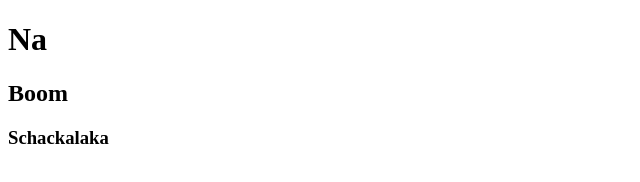
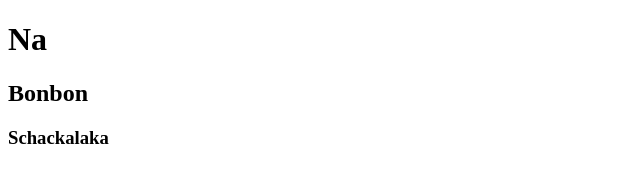
Before and after one commit to ILeon-25/test, a plain HTML site: page index.html in a window 1280 px wide. Shown: the full height of the page, 0-640 px from the left. Drawn offline with Linux system fonts and the light colour scheme.

Commit message:
Update index.html

```diff
--- a/index.html
+++ b/index.html
@@ -11,7 +11,7 @@
 <body>
     <div>
         <h1>Na</h1>
-        <h2>Boom</h2>
+        <h2>Bonbon</h2>
         <h3>Schackalaka</h3>
     </div>
 </body>
```
